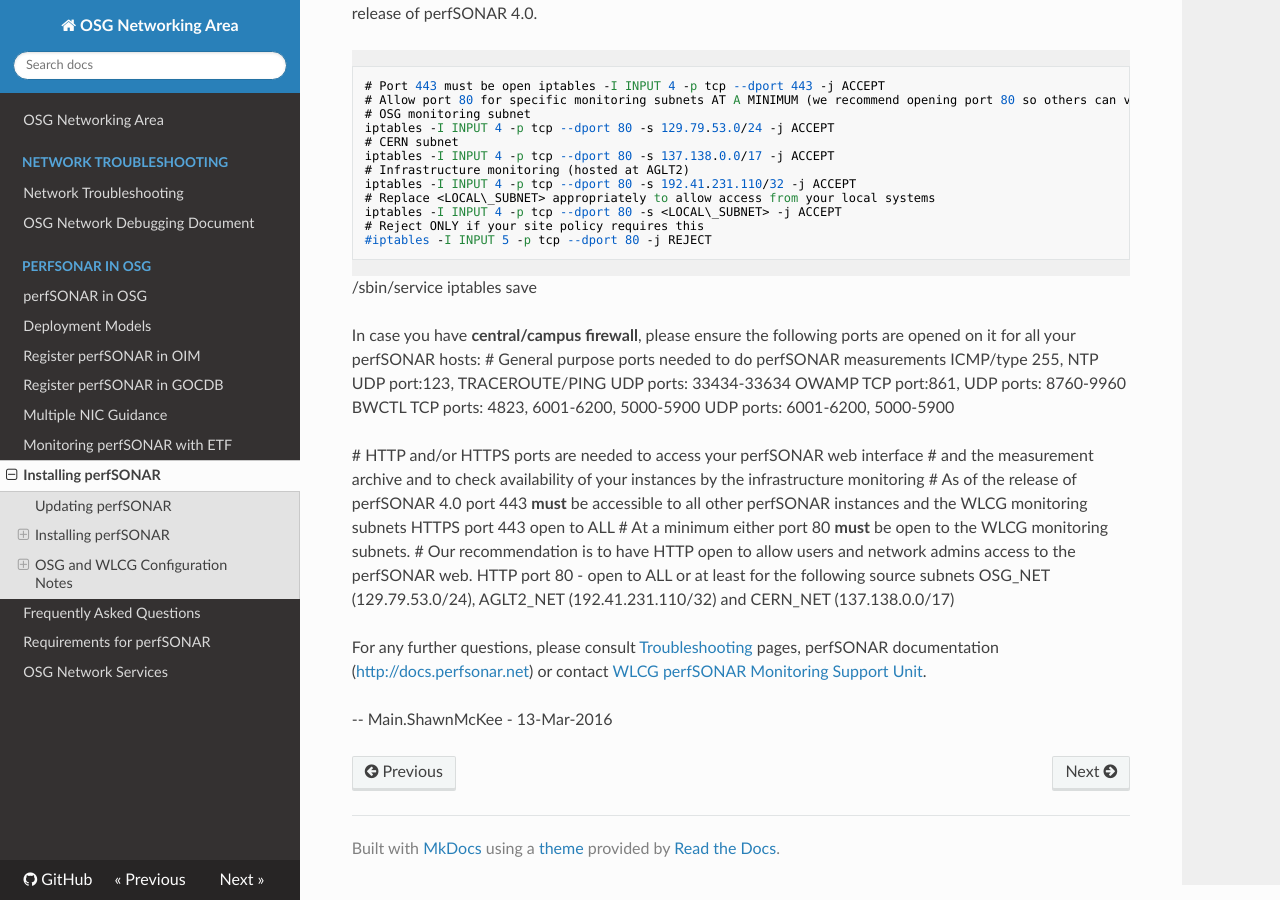
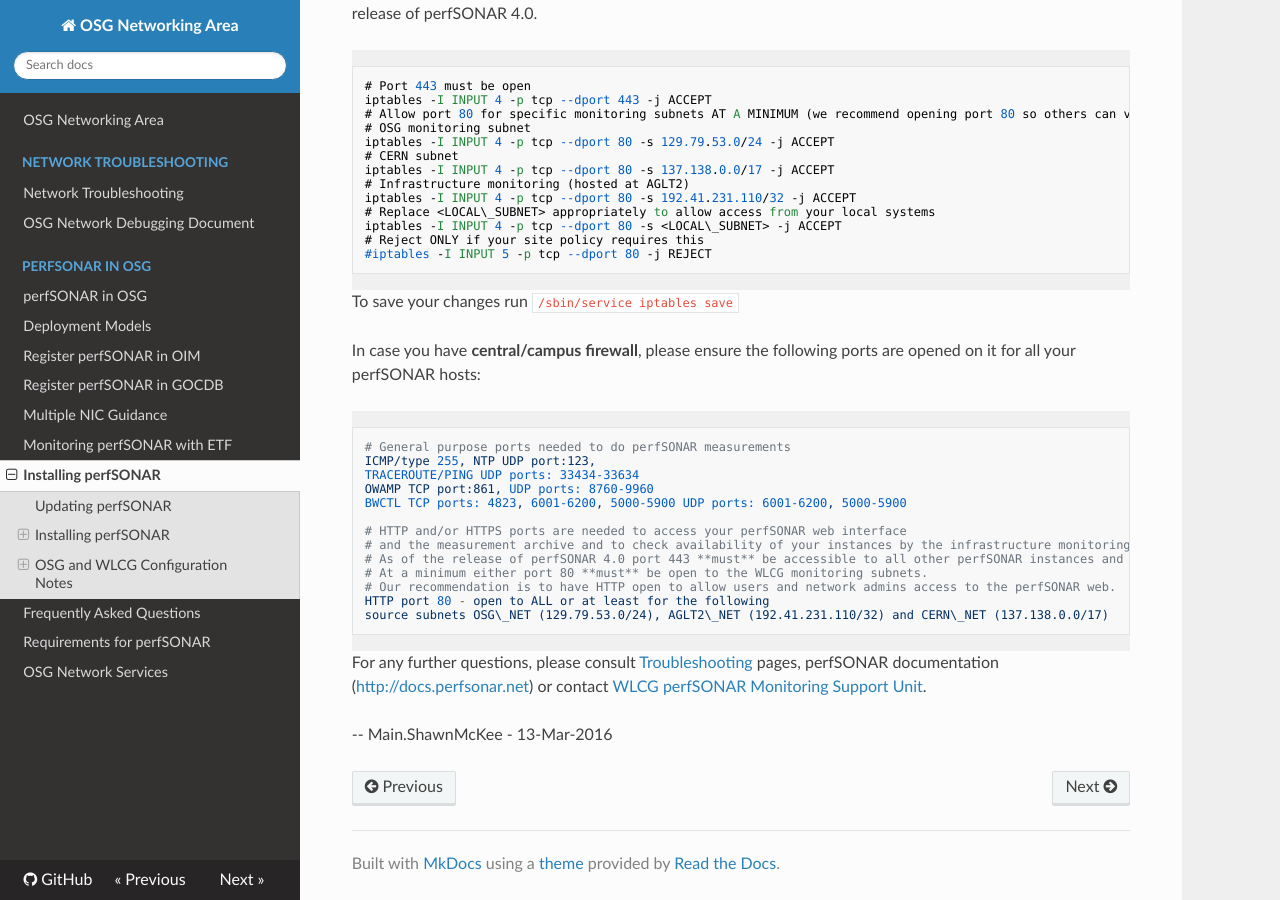
Before and after one commit to osg-htc/networking, an MkDocs documentation site: the page built from docs/perfsonar/installation.md, in a window 1280 px wide and 900 px high, scrolled down 3480 px. Built offline with MkDocs 1.6.1, drawn with Linux system fonts in a browser that asks for light colours; nearby versions of some CDN libraries; old or Windows-style settings are respelled for this version of MkDocs.

Commit message:
Fixing formatting and highlighting

````diff
--- a/docs/perfsonar/installation.md
+++ b/docs/perfsonar/installation.md
@@ -66,10 +66,10 @@
 
 -   Set this to `http://meshconfig.grid.iu.edu/pub/auto/<FQDN>` Replace `<FQDN>` with the fully qualified domain name of your host, e.g., `psum01.aglt2.org`.
 -   ```
-	<mesh>
-	    configuration_url http://meshconfig.grid.iu.edu/pub/auto/psum01.aglt2.org
-	    validate_certificate 0
-	    required 1
+        <mesh>
+            configuration_url http://meshconfig.grid.iu.edu/pub/auto/psum01.aglt2.org
+            validate_certificate 0
+            required 1
         </mesh>
         # Replace the following with suitable values for your installation
         address psum01.aglt2.org
@@ -95,7 +95,8 @@
 
 Some sites are concerned about having port 80 and/or 443 open. The working group would like to emphasize that these ports provide access to the perfSONAR web interface and are very useful to users and network administrators. **Our recommendation is to keep them open**, but for sites with strong concerns we have some rules documented below to customize iptables to block ports 80 and 443. It is **required** that either port 80 **or** port 443 be accessible from the OSG and WLCG monitoring subnets shown below. In addition port 443 **must** be accessible to all other perfSONAR instances that your node will test to. This is a new requirement as of the release of perfSONAR 4.0.
 
-    # Port 443 must be open iptables -I INPUT 4 -p tcp --dport 443 -j ACCEPT
+    # Port 443 must be open
+    iptables -I INPUT 4 -p tcp --dport 443 -j ACCEPT
     # Allow port 80 for specific monitoring subnets AT A MINIMUM (we recommend opening port 80 so others can view/access your perfSONAR Toolkit web GUI)
     # OSG monitoring subnet
     iptables -I INPUT 4 -p tcp --dport 80 -s 129.79.53.0/24 -j ACCEPT
@@ -108,24 +109,24 @@
     # Reject ONLY if your site policy requires this
     #iptables -I INPUT 5 -p tcp --dport 80 -j REJECT
 
-/sbin/service iptables save
+To save your changes run `/sbin/service iptables save`
 
 
-In case you have **central/campus firewall**, please ensure the following ports are opened on it for all your perfSONAR hosts: <verbatim>
-\# General purpose ports needed to do perfSONAR measurements
-ICMP/type 255, NTP UDP port:123,
-TRACEROUTE/PING UDP ports: 33434-33634
-OWAMP TCP port:861, UDP ports: 8760-9960
-BWCTL TCP ports: 4823, 6001-6200, 5000-5900 UDP ports: 6001-6200, 5000-5900
+In case you have **central/campus firewall**, please ensure the following ports are opened on it for all your perfSONAR hosts:
 
-\# HTTP and/or HTTPS ports are needed to access your perfSONAR web interface
-\# and the measurement archive and to check availability of your instances by the infrastructure monitoring
-\# As of the release of perfSONAR 4.0 port 443 **must** be accessible to all other perfSONAR instances and the WLCG monitoring subnets HTTPS port 443 open to ALL
-\# At a minimum either port 80 **must** be open to the WLCG monitoring subnets.
-\# Our recommendation is to have HTTP open to allow users and network admins access to the perfSONAR web.
-HTTP port 80 - open to ALL or at least for the following
-source subnets OSG\_NET (129.79.53.0/24), AGLT2\_NET (192.41.231.110/32) and CERN\_NET (137.138.0.0/17)
-</verbatim>
+    # General purpose ports needed to do perfSONAR measurements
+    ICMP/type 255, NTP UDP port:123,
+    TRACEROUTE/PING UDP ports: 33434-33634
+    OWAMP TCP port:861, UDP ports: 8760-9960
+    BWCTL TCP ports: 4823, 6001-6200, 5000-5900 UDP ports: 6001-6200, 5000-5900
+
+    # HTTP and/or HTTPS ports are needed to access your perfSONAR web interface
+    # and the measurement archive and to check availability of your instances by the infrastructure monitoring
+    # As of the release of perfSONAR 4.0 port 443 **must** be accessible to all other perfSONAR instances and the WLCG monitoring subnets HTTPS port 443 open to ALL
+    # At a minimum either port 80 **must** be open to the WLCG monitoring subnets.
+    # Our recommendation is to have HTTP open to allow users and network admins access to the perfSONAR web.
+    HTTP port 80 - open to ALL or at least for the following
+    source subnets OSG\_NET (129.79.53.0/24), AGLT2\_NET (192.41.231.110/32) and CERN\_NET (137.138.0.0/17)
 
 For any further questions, please consult [Troubleshooting](https://twiki.opensciencegrid.org/bin/view/Documentation/TroubleFAQPS) pages, perfSONAR documentation (<http://docs.perfsonar.net>) or contact [WLCG perfSONAR Monitoring Support Unit](https://wiki.egi.eu/wiki/GGUS:WLCG_perfSONAR_FAQ).
 
````
